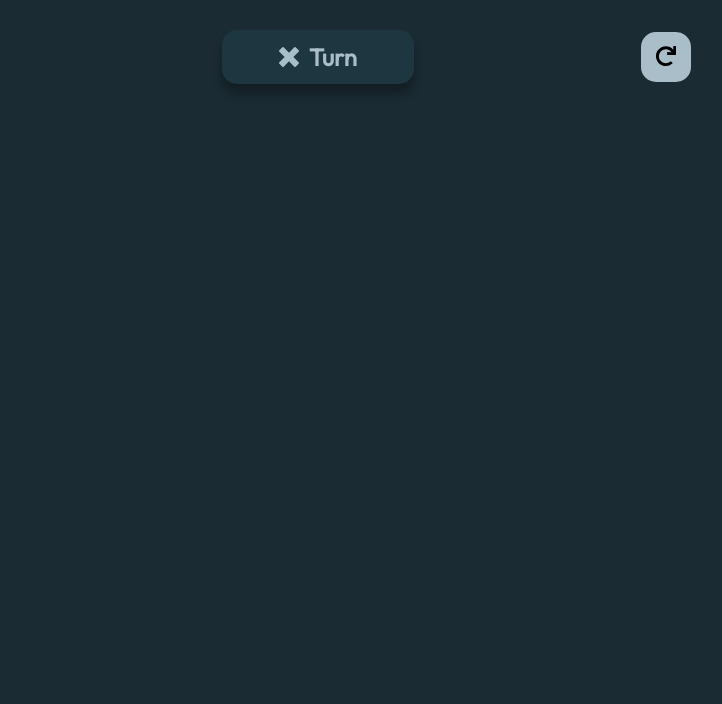
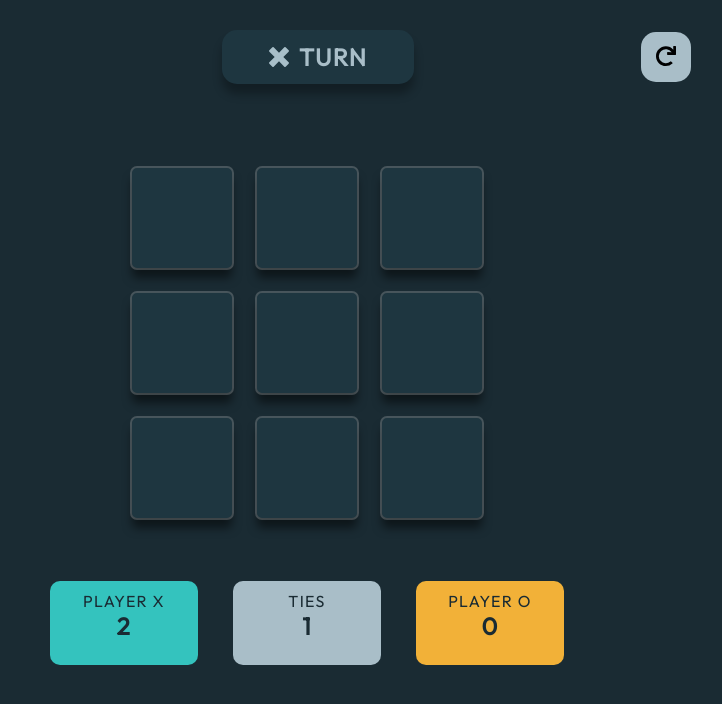
Before and after one commit to subit419/tic-tac-toe, a plain HTML site: page index.html in a window 1280 px wide. Shown: the full height of the page, 333-1055 px from the left. Drawn offline with Linux system fonts and the light colour scheme.

Commit message:
basic layout done

```diff
--- a/index.html
+++ b/index.html
@@ -30,21 +30,30 @@
             </div>
         </div>
         <div class="main">
-            <div class="game-section">
             <div class="game-grid">
-
+                <div class="game-board-1"></div>
+                <div class="game-board-2"></div>
+                <div class="game-board-3"></div>
+                <div class="game-board-4"></div>
+                <div class="game-board-5"></div>
+                <div class="game-board-6"></div>
+                <div class="game-board-7"></div>
+                <div class="game-board-8"></div>
+                <div class="game-board-9"></div>
             </div>
         </div>
         <div class="score-section">
             <div class="x-score-card">
-                    <p class="score" id="x-player-score"></p>
+                <p>Player X</p>
+                <h2 class="score" id="x-h3layer-score">2</h2>
             </div>
             <div class="tie-score-card">
-                    <p class="score" id="bot-score"></p>
+                <p>Ties</p>
+                <h2 class="score" id="bot-score">1</h2>
             </div>
             <div class="o-score-card">
-                    <p class="score" id="o-player-score"></p>
-                </div>
+                <p>Player O</p>
+                <h2 class="score" id="o-h3layer-score">0</h2>
             </div>
         </div>
     </div>
--- a/style.css
+++ b/style.css
@@ -4,19 +4,24 @@
     --grey: #A9BEC8;
     --dark-cyan: #34C3BE;
     --lighten-yellow: #F2B138;
-    font-family: 'Outfit', sans-serif;
+
 
 }
 * {
     padding: 0;
     margin: 0;
 }
+body {
+    letter-spacing: .08em;
+    text-transform: uppercase;
+    font-family: 'Outfit', sans-serif;
+}
 
-h2, .logo, .undo {
+.game-status h2, .logo, .undo {
     display:flex;
     gap: 10px;
     align-items: center;
-    color: var(--grey)
+    color: var(--grey);
 }
 
 .turn-icon {
@@ -70,10 +75,63 @@ h2, .logo, .undo {
     display: none;
 } */
 
-.game-section {
+.main {
     grid-row: 2 / 3;
+    width: 100vw;
+    display: flex;
+    justify-content: center;
+    align-items: center;
+}
+
+.game-grid {
+    width: 350px;
+    height: 350px;
+    display: grid;
+    grid-template-columns: 1fr 1fr 1fr;
+    grid-template-rows: 1fr 1fr 1fr;
+    gap: 25px;
+}
+
+.game-grid div {
+    background: var(--secondary);
+    border-radius: 5px;
+    font-weight: 700;
+    display: grid;
+    place-items: center;
+    font-size: 3.5rem;
+    outline: 2px solid rgba(255, 255, 255, .2);
+    transition: all .5s ease;
+    box-shadow: 0 10px 10px rgba(0, 0, 0, .5);
 }
 
 .score-section {
     grid-row: 3 / 4;
+    display: flex;
+    justify-content: center;
+    align-content: center;
+    gap: 15px;
 }
+
+.x-score-card, .tie-score-card, .o-score-card {
+
+    width: 10vw;
+    height: 5vw;
+    border-radius: 10px;
+    padding: 10px;
+    margin: 10px;
+    align-items: center;
+    text-align: center;
+    color: var(--primary);
+}
+
+.x-score-card {
+    background: var(--dark-cyan);
+}
+
+.tie-score-card {
+    background: var(--grey);
+}
+
+.o-score-card {
+    background: var(--lighten-yellow);
+}
```
Lines whose indentation alone changed are shown as unchanged.
